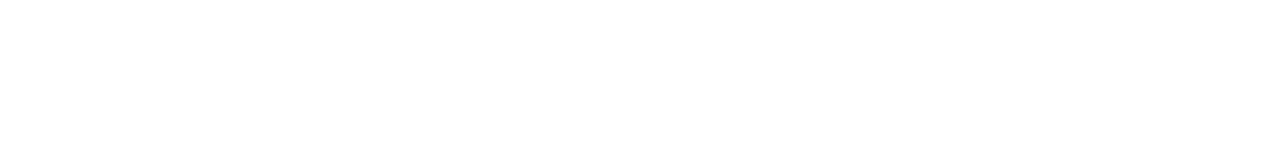
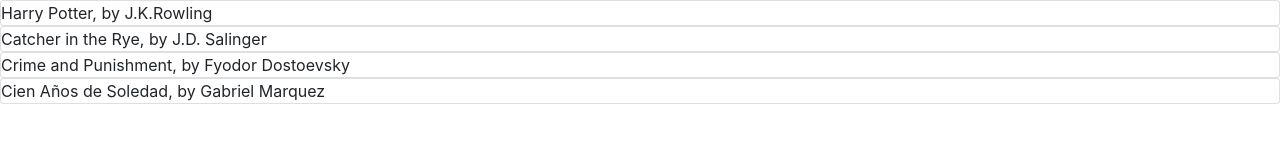
Before and after one commit to Joseph-Burke/Library, a plain HTML site: page index.html in a window 1280 px wide. Drawn offline with nearby package versions, Linux system fonts and the light colour scheme.

Commit message:
Add displayLibrary function to add books to page

```diff
--- a/index.html
+++ b/index.html
@@ -6,9 +6,14 @@
     <title>Library</title>
     <meta name="description" content="">
     <meta name="viewport" content="width=device-width, initial-scale=1">
+    <link rel="stylesheet" href="https://stackpath.bootstrapcdn.com/bootstrap/4.3.1/css/bootstrap.min.css">
     <link rel="stylesheet" href="styles/style.css">
   </head>
   <body>
+    <section class="book-list container-lg">
+
+
+    </section>
 
     <script src="scripts/main.js" async defer></script>
   </body>
--- a/scripts/main.js
+++ b/scripts/main.js
@@ -10,3 +10,23 @@ function Book(title, author, pages, read) {
 function addBookToLibrary(book) {
   myLibrary.push(book)
 }
+
+function displayLibrary() {
+  for (let i = 0 ; i < myLibrary.length ; i++) {
+    const bookCard = document.createElement("div")
+    bookCard.classList.add("card");
+
+    bookCard.textContent = myLibrary[i]["title"] + ", by " + myLibrary[i]["author"]
+
+    const section = document.querySelector(".book-list")
+    section.appendChild(bookCard)
+
+  }
+}
+
+addBookToLibrary(new Book("Harry Potter", "J.K.Rowling", 652, true));
+addBookToLibrary(new Book("Catcher in the Rye", "J.D. Salinger", 652, true));
+addBookToLibrary(new Book("Crime and Punishment", "Fyodor Dostoevsky", 652, true));
+addBookToLibrary(new Book("Cien Años de Soledad", "Gabriel Marquez", 652, true));
+
+displayLibrary();
```
